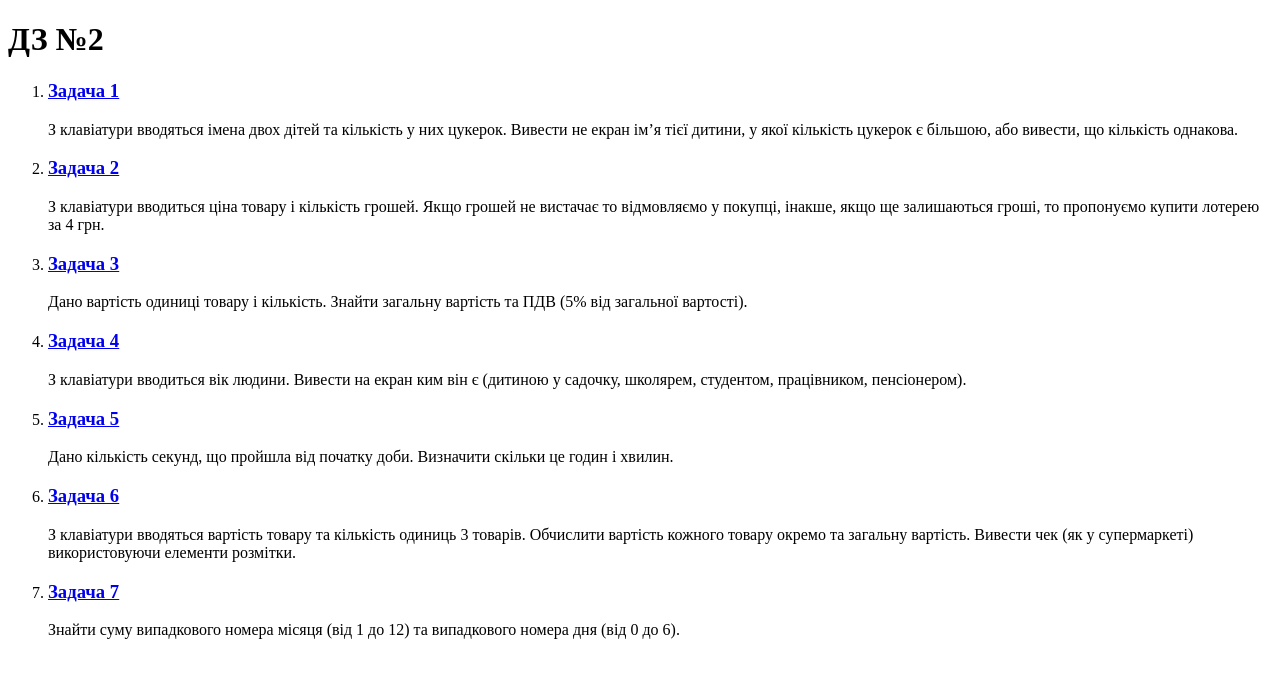
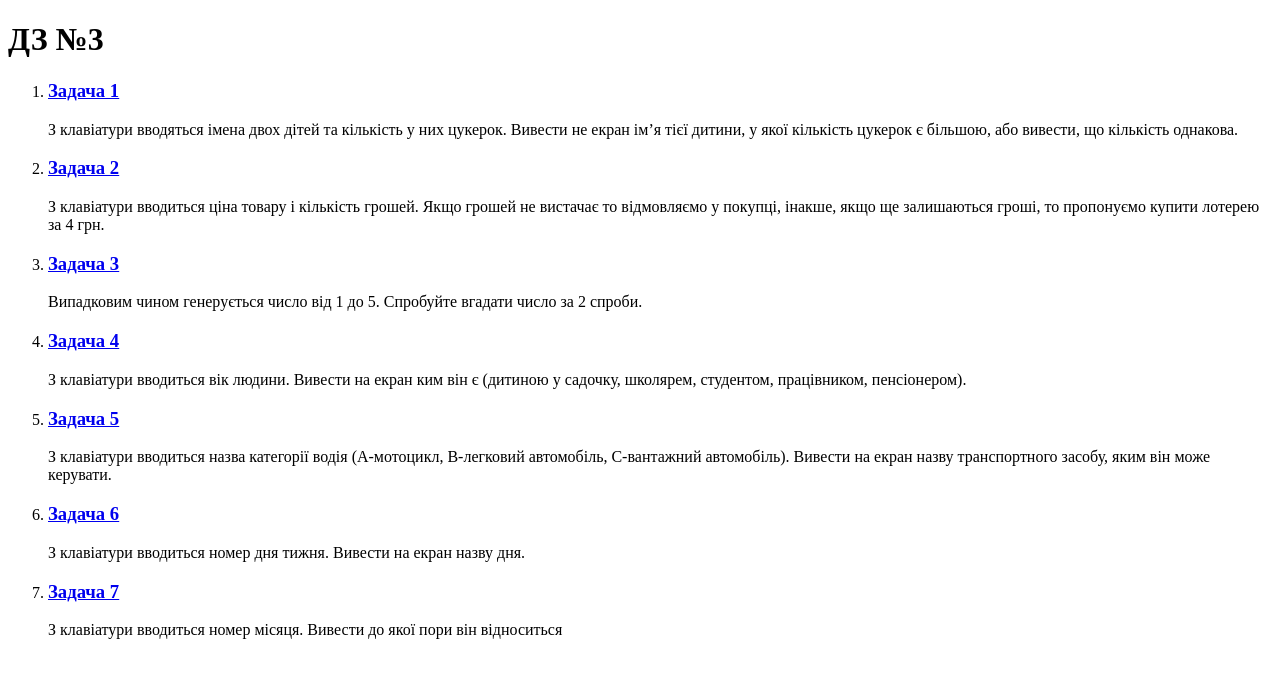
Before and after one commit to SC-8152/HOMEASSIGNMENTS, a plain HTML site: page Lesson-3/index.html in a window 1280 px wide. Drawn offline with Linux system fonts and the light colour scheme.

Commit message:
index-task2

```diff
--- a/Lesson-3/index.html
+++ b/Lesson-3/index.html
@@ -6,7 +6,7 @@
     <title>Домашня 3 уроку</title>
 </head>
 <body>
-    <h1>ДЗ №2</h1>
+    <h1>ДЗ №3</h1>
     <ol>
         <li>
             <h3>
@@ -34,8 +34,7 @@
                 <a href="Task\task3.html"> Задача 3 </a>
             </h3>
             <p>
-                Дано вартість одиниці товару і кількість.
-                Знайти загальну вартість та ПДВ (5% від загальної вартості).
+                Випадковим чином генерується число від 1 до 5. Спробуйте вгадати число за 2 спроби.
 
             </p>
         </li>
@@ -53,8 +52,9 @@
                 <a href="Task\task5.html"> Задача 5 </a>
             </h3>
             <p>
-                Дано кількість секунд, що пройшла від початку доби.
-                Визначити скільки це годин і хвилин.
+                З клавіатури вводиться назва категорії водія
+                (А-мотоцикл, В-легковий автомобіль, С-вантажний автомобіль).
+                Вивести на екран назву транспортного засобу, яким він може керувати.
 
             </p>
         </li>
@@ -63,10 +63,7 @@
                 <a href="Task\task6.html"> Задача 6 </a>
             </h3>
             <p>
-                З клавіатури вводяться вартість товару та кількість одиниць 3 товарів.
-                Обчислити вартість кожного товару окремо та загальну вартість.
-                Вивести чек (як у супермаркеті) використовуючи елементи розмітки.
-
+                З клавіатури вводиться номер дня тижня. Вивести на екран назву дня.
             </p>
         </li>
         <li>
@@ -74,9 +71,7 @@
                 <a href="Task\task7.html"> Задача 7 </a>
             </h3>
             <p>
-                Знайти суму випадкового номера місяця (від 1 до 12)
-                та випадкового номера дня (від 0 до 6).
-
+                З клавіатури вводиться номер місяця. Вивести до якої пори він відноситься
             </p>
         </li>
     </ol>
```
